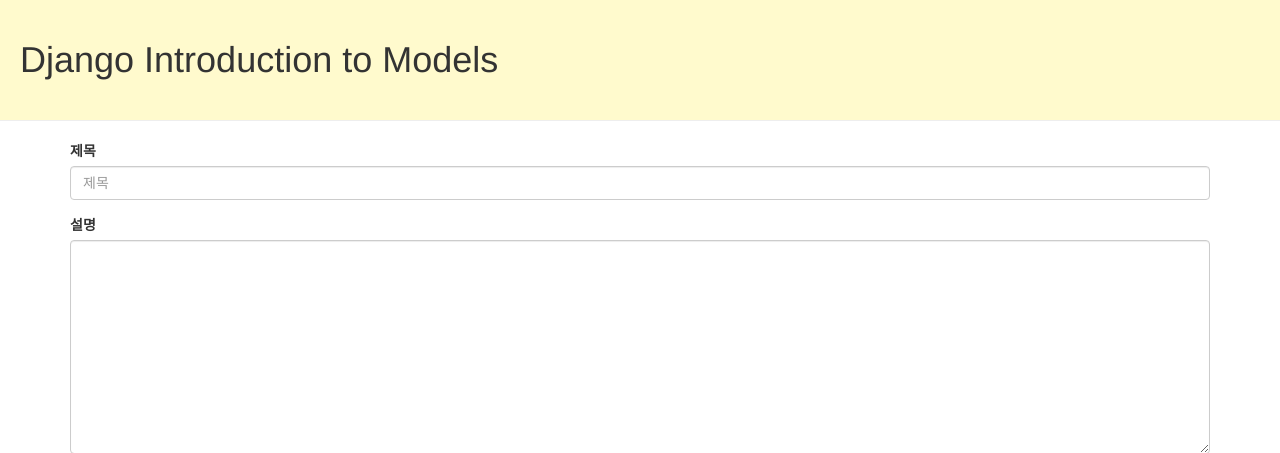
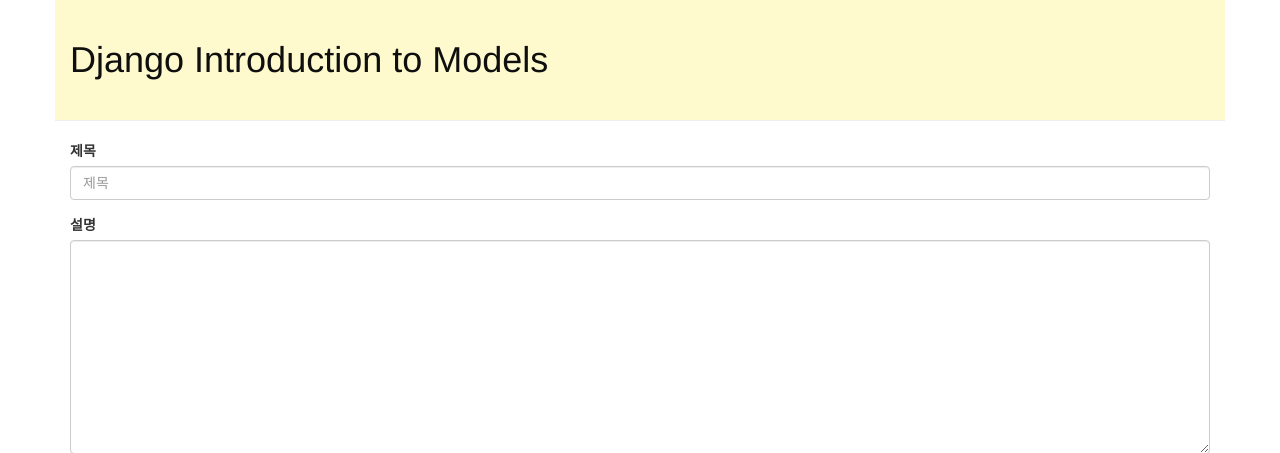
Before and after one commit to recordingbetter/Django-Models, a Django app: a page that uses django-models/templates/bbs/base.html in a window 1280 px wide. Shown: the top 453 px of the page. Run offline with Django 3.2, Linux system fonts and the light colour scheme; some libraries are stand-ins or nearby versions.

Commit message:
modify article_base.html

```diff
--- /dev/null
+++ b/django-models/static/css/style.css
@@ -0,0 +1,4 @@
+.page-header h1 a {
+    text-decoration: none;
+    color: #0f0f0f;
+}
--- a/django-models/templates/bbs/base.html
+++ b/django-models/templates/bbs/base.html
@@ -6,12 +6,13 @@
     <meta name="viewport" content="width=device-width, initial-scale=1.0">
     <meta http-equiv="X-UA-Compatible" content="ie=edge">
     <link rel="stylesheet" href="{% static 'bootstrap/css/bootstrap.css' %}">
+    <link rel="stylesheet" href="{% static 'css/style.css' %}">
     <title>Django</title>
 </head>
 
 <header>
-    <div class="page-header">
-        <h1 class="">Django Introduction to Models</h1>
+    <div class="page-header container">
+        <h1 class=""><a href="{% url 'bbs:list' %}">Django Introduction to Models</a></h1>
     </div>
 </header>
 
```
